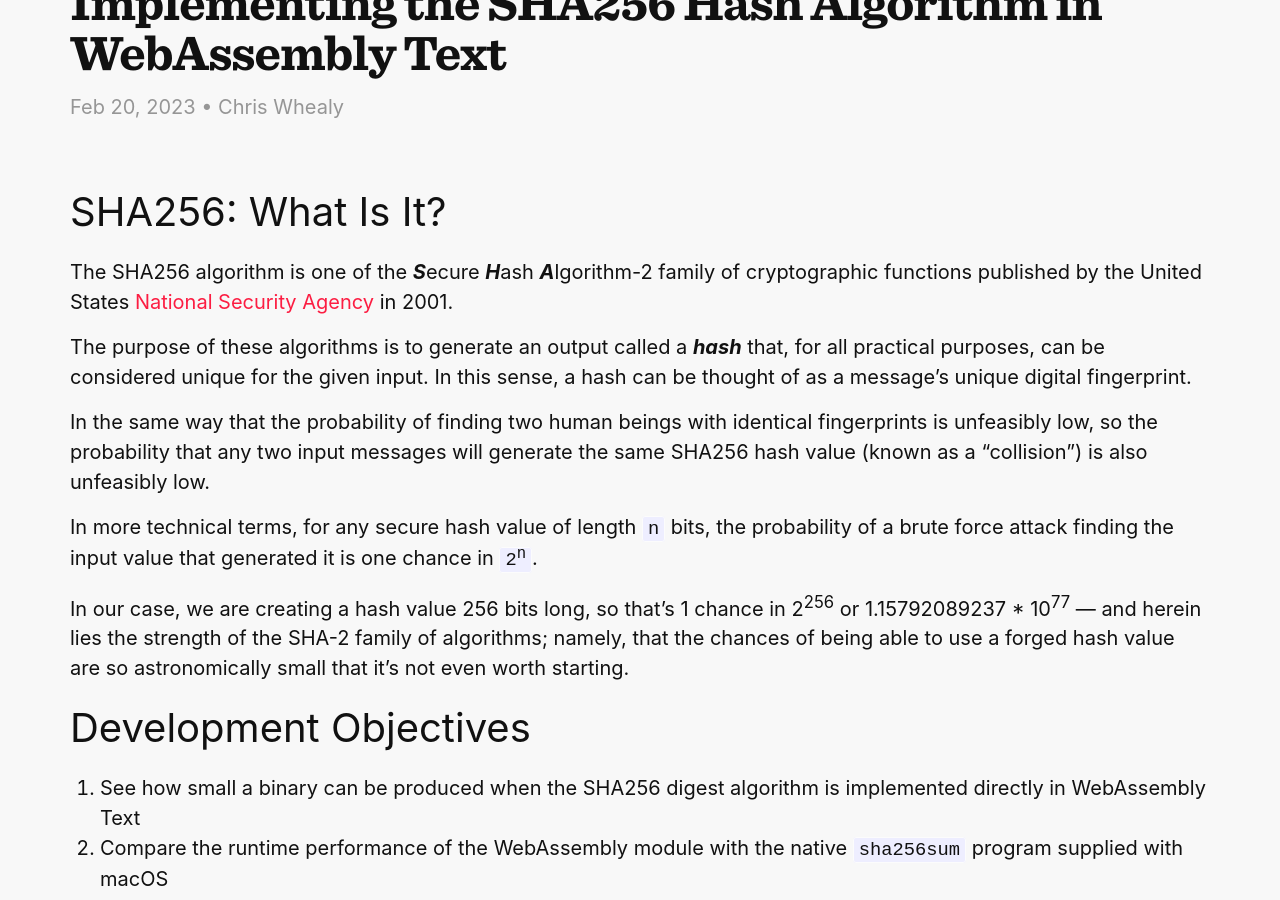
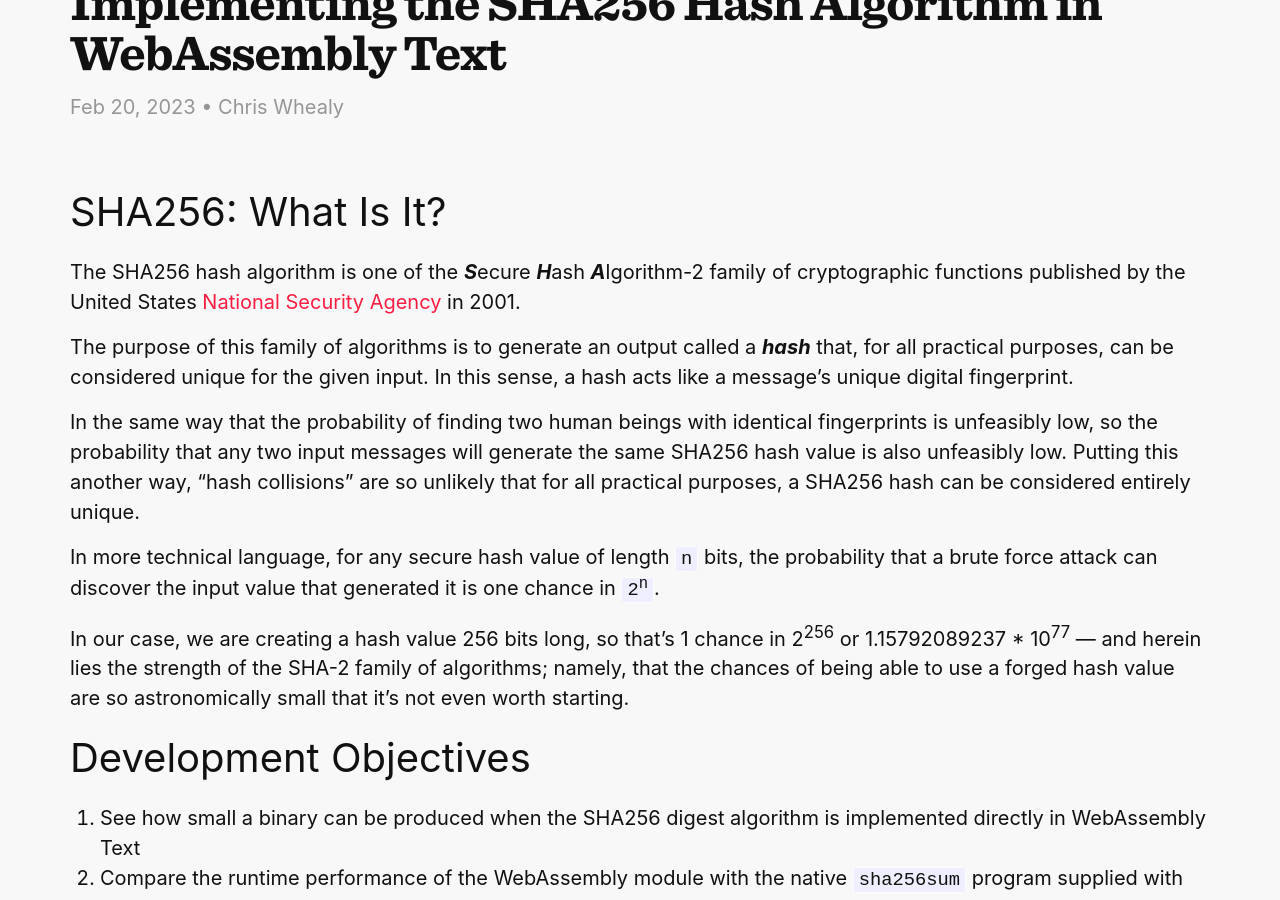
Before and after one commit to redbadger/awesome-badger, a Jekyll site: the page built from _posts/2023-02-20-sha256-webassembly.md, in a window 1280 px wide and 900 px high, scrolled down 326 px. Built offline with Jekyll 4.4.1, drawn with Linux system fonts in a browser that asks for light colours; some web fonts are replaced.

Commit message:
Update 2023-02-20-sha256-webassembly.md

```diff
--- a/_posts/2023-02-20-sha256-webassembly.md
+++ b/_posts/2023-02-20-sha256-webassembly.md
@@ -4,19 +4,20 @@ title:  "Implementing the SHA256 Hash Algorithm in WebAssembly Text"
 date:   2023-02-20 12:00:00 +0000
 category: chriswhealy
 author: Chris Whealy
-excerpt: WebAssembly Text (WAT) is ideally suited for implementing CPU intensive algorithms such as calculating a file's SHA256 hash.  This blog describes not only how I got this algorithm working in WebAssembly Text, but takes a wider view at the areas where improvements could be made both in the host environment (JavaScript, in this case) and in the overall developer experience of working with WAT.
+excerpt: WebAssembly Text (WAT) is ideally suited for implementing CPU intensive algorithms such as calculating a file's SHA256 hash.  This blog describes not only how I got this algorithm working in WebAssembly Text, but takes a wider view and looks at the areas where improvements could be made both in the performance of the host environment (JavaScript, in this case) and in the overall developer experience of working with WAT.
 ---
 
 ## SHA256: What Is It?
 
-The SHA256 algorithm is one of the ***S***ecure ***H***ash ***A***lgorithm-2 family of cryptographic functions published by the United States [National Security Agency](https://en.wikipedia.org/wiki/National_Security_Agency) in 2001.
+The SHA256 hash algorithm is one of the ***S***ecure ***H***ash ***A***lgorithm-2 family of cryptographic functions published by the United States [National Security Agency](https://en.wikipedia.org/wiki/National_Security_Agency) in 2001.
 
-The purpose of these algorithms is to generate an output called a ***hash*** that, for all practical purposes, can be considered unique for the given input.
-In this sense, a hash can be thought of as a message's unique digital fingerprint.
+The purpose of this family of algorithms is to generate an output called a ***hash*** that, for all practical purposes, can be considered unique for the given input.
+In this sense, a hash acts like a message's unique digital fingerprint.
 
-In the same way that the probability of finding two human beings with identical fingerprints is unfeasibly low, so the probability that any two input messages will generate the same SHA256 hash value (known as a "collision") is also unfeasibly low.
+In the same way that the probability of finding two human beings with identical fingerprints is unfeasibly low, so the probability that any two input messages will generate the same SHA256 hash value is also unfeasibly low.
+Putting this another way, "hash collisions" are so unlikely that for all practical purposes, a SHA256 hash can be considered entirely unique.
 
-In more technical terms, for any secure hash value of length `n` bits, the probability of a brute force attack finding the input value that generated it is one chance in <code>2<sup>n</sup></code>.
+In more technical language, for any secure hash value of length `n` bits, the probability that a brute force attack can discover the input value that generated it is one chance in <code>2<sup>n</sup></code>.
 
 In our case, we are creating a hash value 256 bits long, so that's 1 chance in 2<sup>256</sup> or 1.15792089237 * 10<sup>77</sup> &mdash; and herein lies the strength of the SHA-2 family of algorithms; namely, that the chances of being able to use a forged hash value are so astronomically small that it's not even worth starting.
 
```
